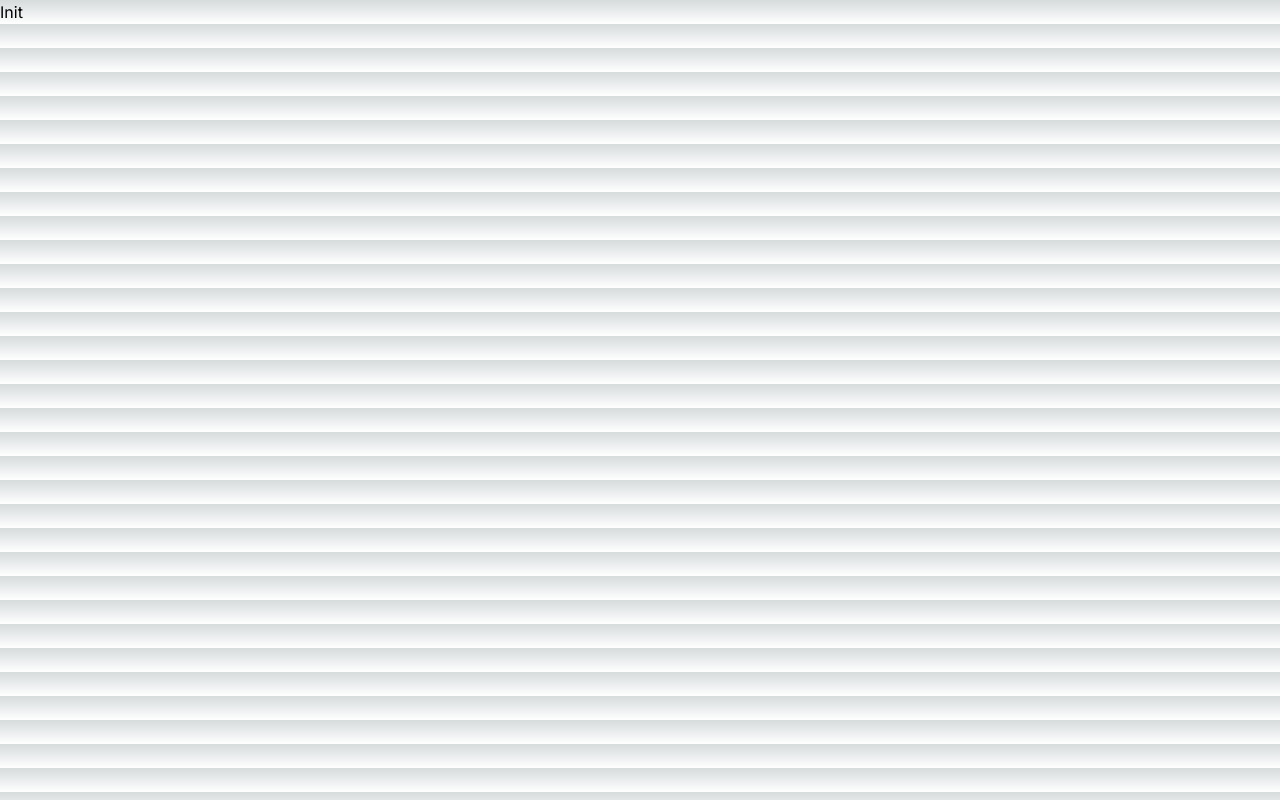
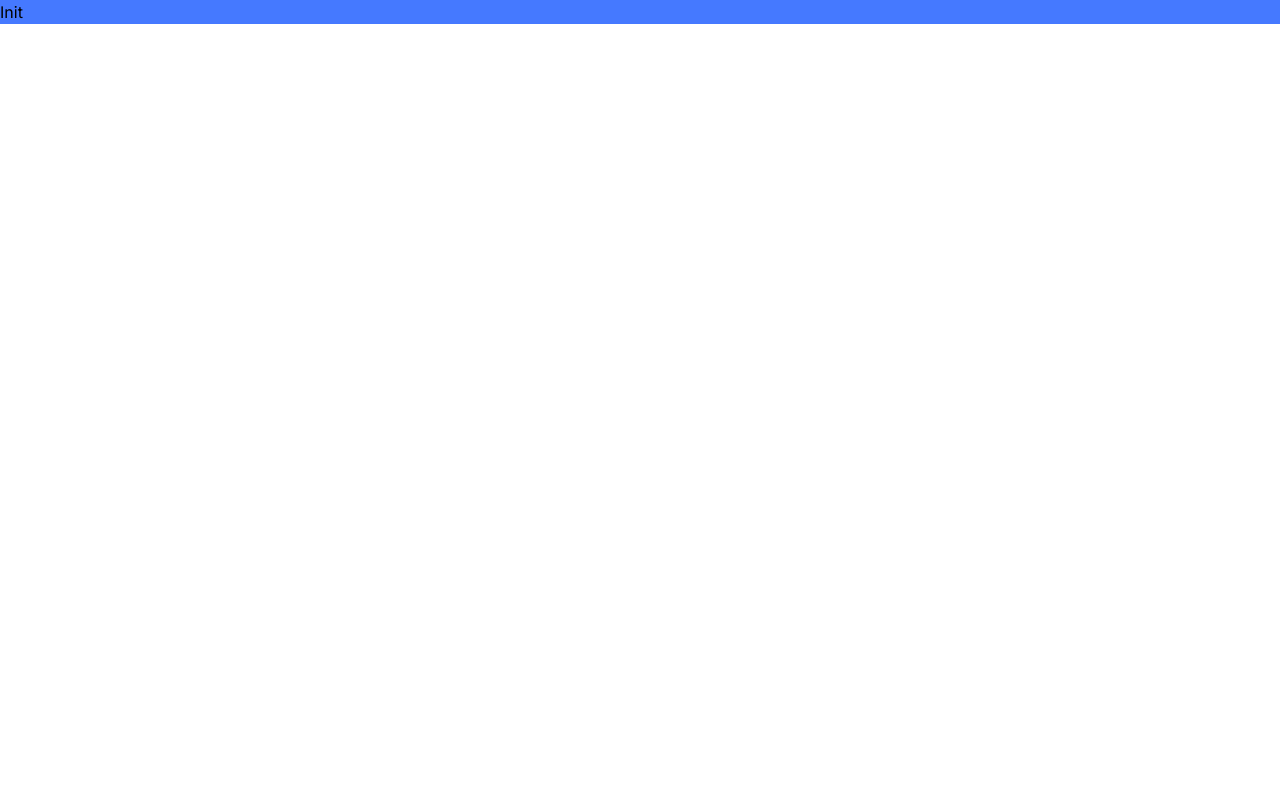
Before and after one commit to yjc2021/blogforlio, a Next.js app: page / in a window 1280 px wide. Built offline with nearby package versions, Linux system fonts and the light colour scheme.

Commit message:
Chore: tailwind theme 설정

```diff
--- a/src/app/globals.css
+++ b/src/app/globals.css
@@ -2,32 +2,30 @@
 @tailwind components;
 @tailwind utilities;
 
-:root {
-  --foreground-rgb: 0, 0, 0;
-  --background-start-rgb: 214, 219, 220;
-  --background-end-rgb: 255, 255, 255;
+.light {
+  --background: 245, 245, 245;
+  --border: 212, 212, 212;
+
+  --cta: 69, 121, 255;
+  --cta-active: 23, 80, 226;
+  --cta-text: 255, 255, 255;
+
+  --copy-primary: 250, 250, 250;
+  --copy-secondary: 115, 115, 115;
+
+  --card: 242, 242, 242;
 }
 
-@media (prefers-color-scheme: dark) {
-  :root {
-    --foreground-rgb: 255, 255, 255;
-    --background-start-rgb: 0, 0, 0;
-    --background-end-rgb: 0, 0, 0;
-  }
+.dark {
+  --background: 245, 245, 245;
+  --border: 217, 217, 217;
+
+  --cta: 69, 121, 255;
+  --cta-active: 23, 80, 226;
+  --cta-text: 255, 255, 255;
+
+  --copy-primary: 0, 0, 0;
+  --copy-secondary: 115, 115, 115;
+
+  --card: 242, 242, 242;
 }
-
-body {
-  color: rgb(var(--foreground-rgb));
-  background: linear-gradient(
-      to bottom,
-      transparent,
-      rgb(var(--background-end-rgb))
-    )
-    rgb(var(--background-start-rgb));
-}
-
-@layer utilities {
-  .text-balance {
-    text-wrap: balance;
-  }
-}
--- a/src/app/layout.tsx
+++ b/src/app/layout.tsx
@@ -2,7 +2,7 @@ import type { Metadata } from "next";
 import { Inter } from "next/font/google";
 import "./globals.css";
 
-const inter = Inter({ subsets: ["latin"] });
+const inter = Inter({ subsets: ["latin"], display: "swap", variable: "--font-inter" });
 
 export const metadata: Metadata = {
   title: "Create Next App",
@@ -15,8 +15,8 @@ export default function RootLayout({
   children: React.ReactNode;
 }>) {
   return (
-    <html lang="en">
-      <body className={inter.className}>{children}</body>
+    <html lang="en" className={`${inter.className} light`}>
+      <body>{children}</body>
     </html>
   );
 }
--- a/src/app/page.tsx
+++ b/src/app/page.tsx
@@ -1,3 +1,3 @@
 export default function Home() {
-  return <div>Init</div>;
+  return <div className=" bg-cta">Init</div>;
 }
--- a/tailwind.config.ts
+++ b/tailwind.config.ts
@@ -8,10 +8,18 @@ const config: Config = {
   ],
   theme: {
     extend: {
-      backgroundImage: {
-        "gradient-radial": "radial-gradient(var(--tw-gradient-stops))",
-        "gradient-conic":
-          "conic-gradient(from 180deg at 50% 50%, var(--tw-gradient-stops))",
+      fontFamily: {
+        sans: ["var(--font-inter)"],
+      },
+      colors: {
+        background: "rgba(var(--background))",
+        border: "rgba(var(--border))",
+        card: "rgba(var(--card))",
+        "copy-primary": "rgba(var(--copy-primary))",
+        "copy-secondary": "rgba(var(--copy-secondary))",
+        cta: "rgba(var(--cta))",
+        "cta-active": "rgba(var(--cta-active))",
+        "cta-text": "rgba(var(--cta-text))",
       },
     },
   },
```
Also changed, not shown: 1 other file (tests, documents, lock files or other folders).
